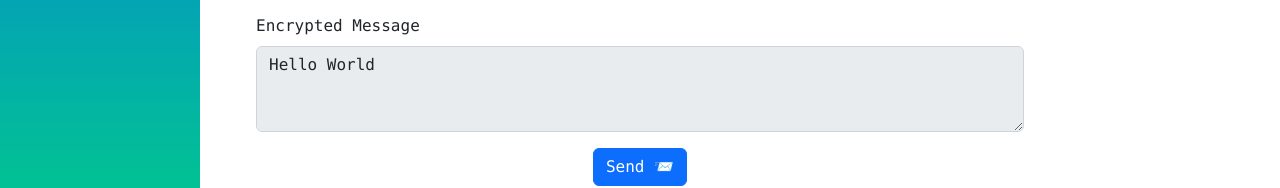
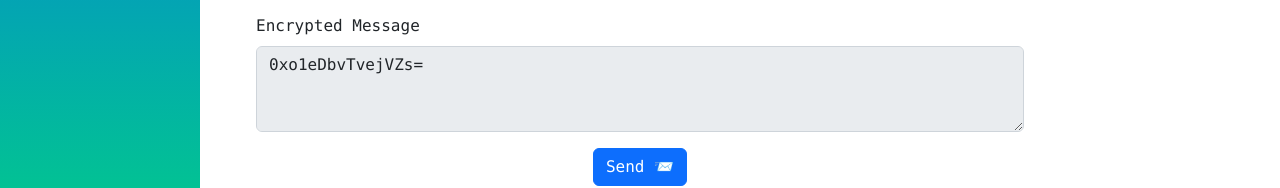
Before and after one commit to osawa-koki/RC4-chat-room, a Next.js app in the folder client/: page /chat in a window 1280 px wide. Shown: the part 302-490 px from the top of the page. Built offline with nearby package versions, Linux system fonts and the light colour scheme.

Commit message:
暗号化・復号モジュール入れた。

```diff
--- a/client/pages/chat.tsx
+++ b/client/pages/chat.tsx
@@ -5,6 +5,7 @@ import Layout from "../components/Layout";
 
 import { DataContext } from "../src/DataContext";
 import { Message } from "../src/Interface";
+import { encrypt, decrypt } from "../src/RC4";
 
 export default function ChatPage() {
 
@@ -38,7 +39,7 @@ export default function ChatPage() {
           </Form.Group>
           <Form.Group className="mt-3">
             <Form.Label>Encrypted Message</Form.Label>
-            <Form.Control as="textarea" rows={3} value={sharedData.message} disabled />
+            <Form.Control as="textarea" rows={3} value={encrypt(sharedData.message, sharedData.key)} disabled />
           </Form.Group>
           <Button variant="primary" className="mt-3 d-block m-auto">Send 📨</Button>
         </Form>
--- /dev/null
+++ b/client/src/RC4.ts
@@ -0,0 +1,83 @@
+/**
+ * RC4暗号化における鍵スケジューリングアルゴリズム（KSA）を実行します。
+ * @param key - 鍵のバイト配列。
+ * @returns 初期化されたパーミュテーション値の配列。
+ */
+function KSA(key: number[]): number[] {
+  const S = new Array(256);
+  for (let i = 0; i < 256; i++) {
+    S[i] = i;
+  }
+  let j = 0;
+  for (let i = 0; i < 256; i++) {
+    j = (j + S[i] + key[i % key.length]) % 256;
+    [S[i], S[j]] = [S[j], S[i]];
+  }
+  return S;
+}
+
+/**
+ * RC4暗号化における疑似ランダムビットジェネレータ（PRGA）を実行します。
+ * @param S - パーミュテーション値の配列。
+ * @returns 生成された疑似ランダムビットの配列。
+ */
+function PRGA(S: number[]): number[] {
+  const K = [];
+  let i = 0;
+  let j = 0;
+  while (K.length < 256) {
+    i = (i + 1) % 256;
+    j = (j + S[i]) % 256;
+    [S[i], S[j]] = [S[j], S[i]];
+    K.push(S[(S[i] + S[j]) % 256]);
+  }
+  return K;
+}
+
+/**
+ * 指定されたデータをRC4アルゴリズムを使用して暗号化します。
+ * @param data - 暗号化するデータ。
+ * @param key - 暗号化に使用するキー。
+ * @returns 暗号化されたデータのBASE64エンコードされた文字列。
+ */
+export function encrypt(data: string, key: string): string | null {
+  try {
+    const _data = new Uint8Array(new TextEncoder().encode(data));
+    const _key = new Uint8Array(new TextEncoder().encode(key));
+    const S = KSA(Array.from(_key));
+    const gen = PRGA(Array.from(S));
+    const result = new Uint8Array(_data.length);
+    for (let i = 0; i < _data.length; i++) {
+      result[i] = _data[i] ^ gen[i];
+    }
+    return btoa(String.fromCharCode.apply(null, result));
+  } catch (e) {
+    return null;
+  }
+}
+
+/**
+ * 指定されたBASE64エンコードされた文字列をRC4アルゴリズムを使用して復号化します。
+ * @param data - 復号化するBASE64エンコードされた文字列。
+ * @param key - 復号化に使用するキー。
+ * @returns 復号化されたデータ。
+ */
+export function decrypt(data: string, key: string): string | null {
+  try {
+    const _data = new Uint8Array(
+      atob(data)
+        .split('')
+        .map((char) => char.charCodeAt(0))
+    );
+    const _key = new Uint8Array(new TextEncoder().encode(key));
+    const S = KSA(Array.from(_key));
+    const gen = PRGA(Array.from(S));
+    const result = new Uint8Array(_data.length);
+    for (let i = 0; i < _data.length; i++) {
+      result[i] = _data[i] ^ gen[i];
+    }
+    return new TextDecoder().decode(result);
+  } catch (e) {
+    return null;
+  }
+}
```
